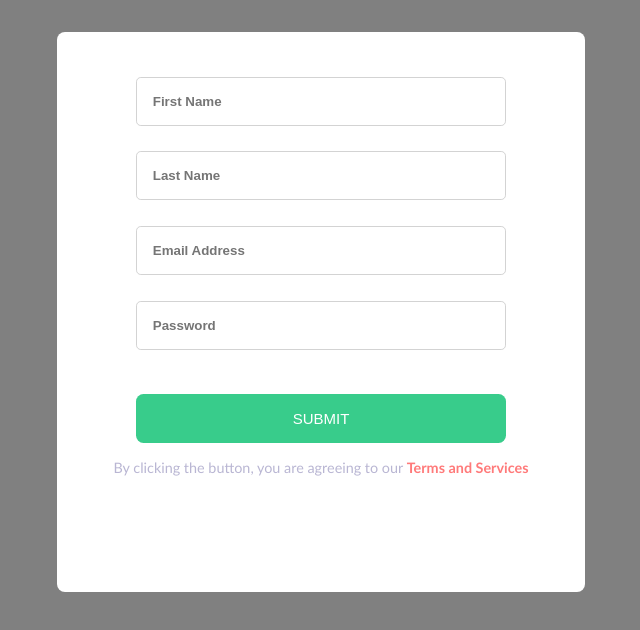
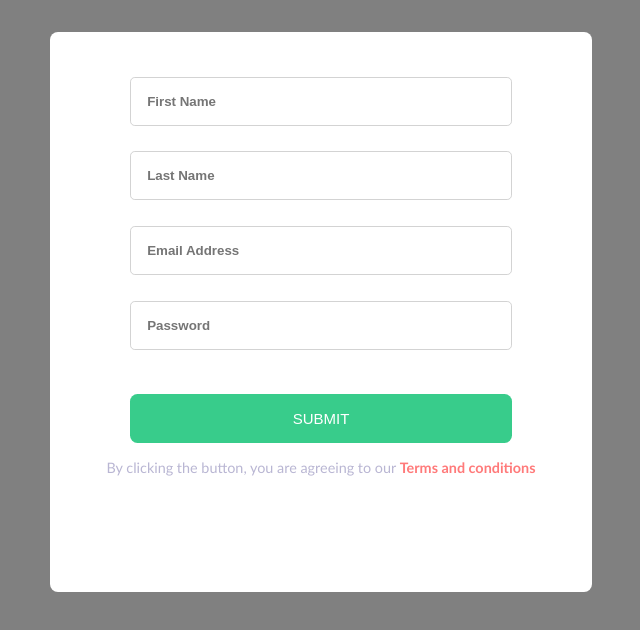
Before and after one commit to MaryUba/form, a plain HTML site: page index.html in a window 1280 px wide. Shown: the whole page, without its empty margins (319-959 px from the left). Drawn offline with Linux system fonts and the light colour scheme.

Commit message:
typo fixed

```diff
--- a/index.html
+++ b/index.html
@@ -31,7 +31,7 @@
 
         <button type="button" onclick="validateForm()">Submit</button>
 
-        <p class="foot">By clicking the button, you are agreeing to our <a href="">Terms and Services</a></p>
+        <p class="foot">By clicking the button, you are agreeing to our <a href="">Terms and conditions</a></p>
 
         </form>
 
```
